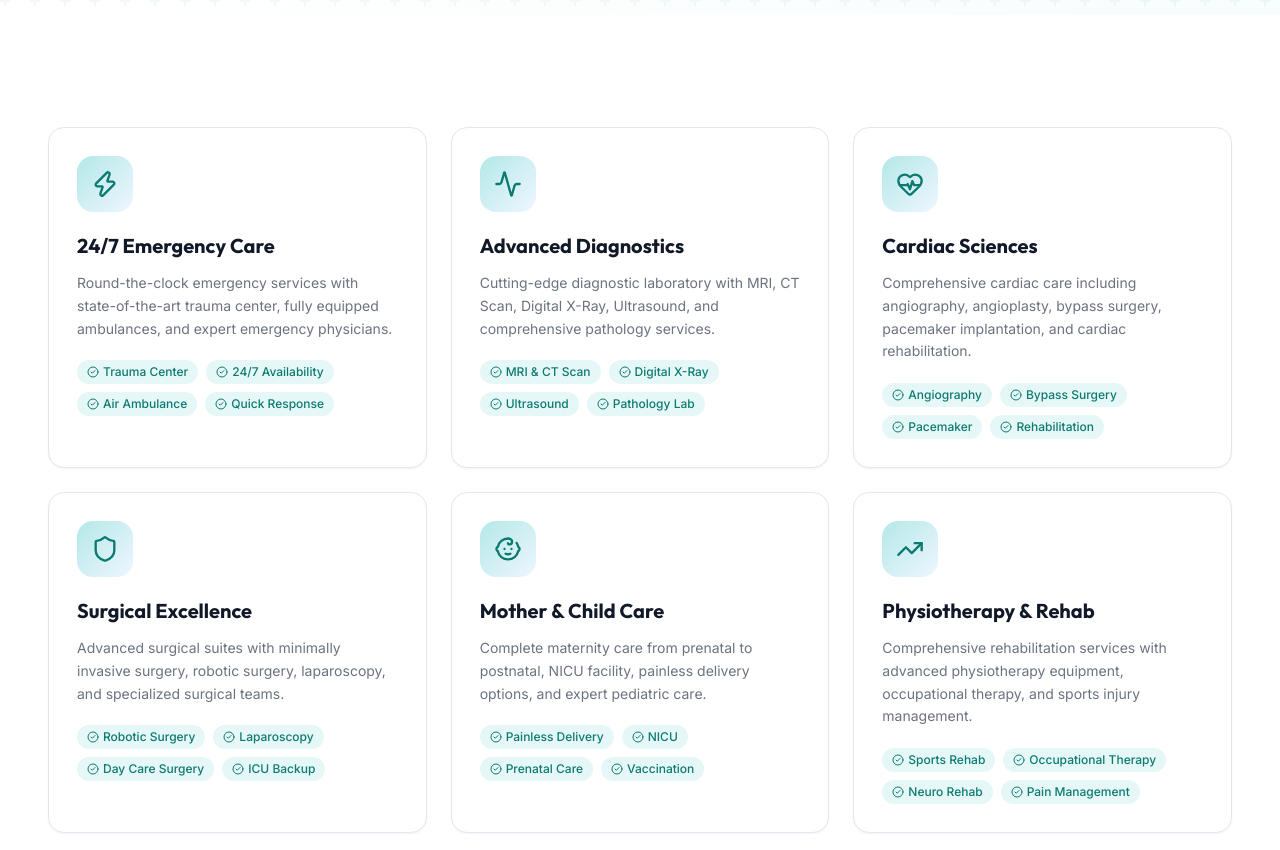
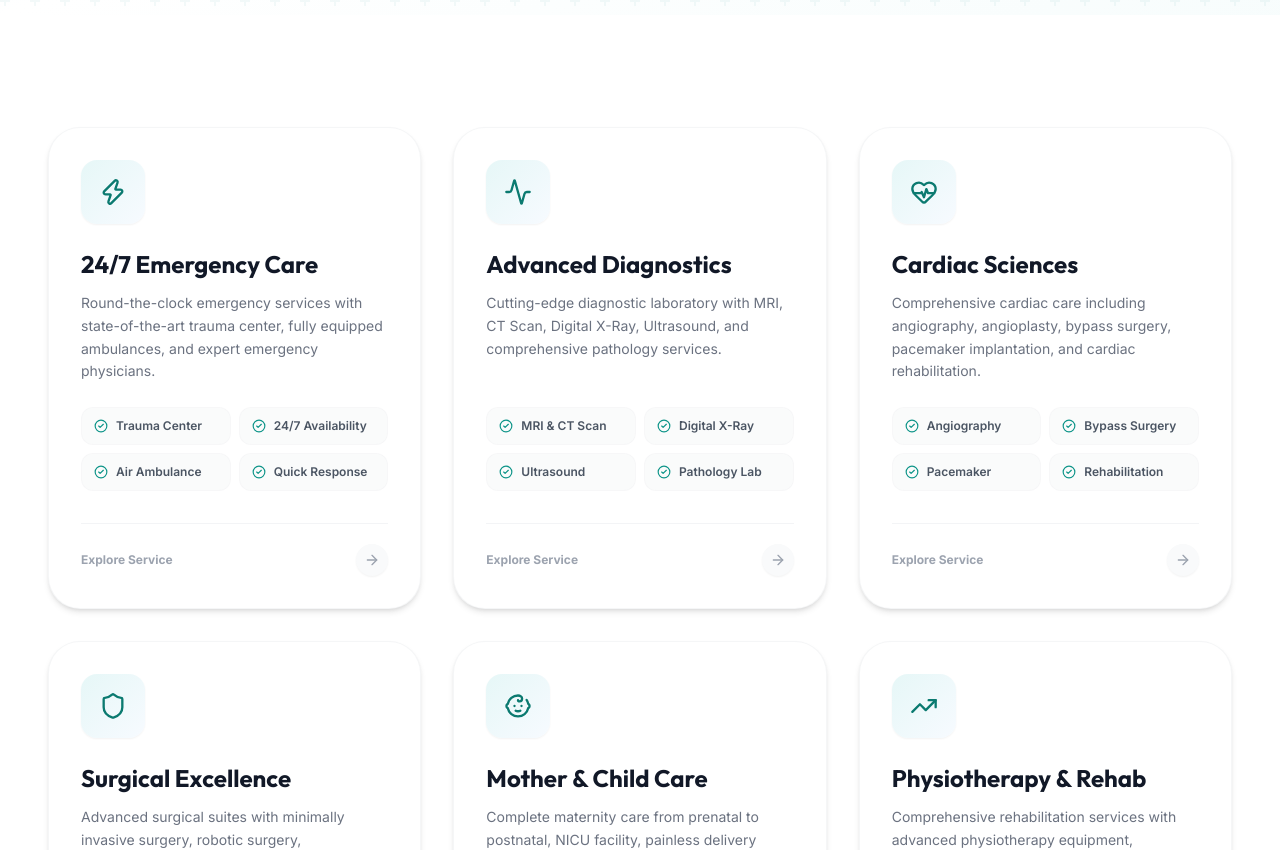
Before and after one commit to prathameshgiri/HospitalWebsite, a React (Vite) app: page /services in a window 1280 px wide. Shown: the part 540-1390 px from the top of the page. Built offline with nearby package versions, Linux system fonts and the light colour scheme.

Commit message:
style: redesign Comprehensive Healthcare Services cards to premium mobile-responsive layout

```diff
--- a/src/pages/public/HomePage.jsx
+++ b/src/pages/public/HomePage.jsx
@@ -214,30 +214,55 @@ function ServicesSection() {
           </p>
         </div>
 
-        <div className="grid md:grid-cols-2 lg:grid-cols-3 gap-6">
+        <div className="grid md:grid-cols-2 lg:grid-cols-3 gap-6 lg:gap-8">
           {SERVICES.map((service, i) => {
             const IconComp = serviceIcons[service.icon] || Stethoscope;
             return (
               <Card
                 key={service.id}
-                className={`card-hover group overflow-hidden ${
+                className={`group overflow-hidden border border-gray-100/80 bg-white hover:shadow-[0_20px_50px_rgba(13,148,136,0.12)] hover:-translate-y-2 rounded-[2rem] transition-all duration-500 relative flex flex-col h-full ${
                   isVisible ? "animate-slide-up opacity-0" : "opacity-0"
                 }`}
                 style={{ animationDelay: `${i * 100}ms` }}
               >
-                <CardContent className="p-7">
-                  <div className="w-14 h-14 rounded-2xl bg-gradient-to-br from-medical-100 to-medical-50 flex items-center justify-center mb-5 group-hover:scale-110 group-hover:from-medical-500 group-hover:to-medical-600 transition-all duration-300">
-                    <IconComp className="w-7 h-7 text-medical-600 group-hover:text-white transition-colors duration-300" />
+                {/* Ambient Glow Backdrop */}
+                <div className="absolute -right-10 -bottom-10 w-40 h-40 bg-gradient-to-br from-medical-500/10 to-ocean-500/10 rounded-full blur-3xl opacity-0 group-hover:opacity-100 transition-all duration-700 pointer-events-none group-hover:scale-125"></div>
+
+                <CardContent className="p-6 sm:p-8 flex flex-col h-full justify-between relative z-10">
+                  <div>
+                    {/* Floating Icon Container */}
+                    <div className="w-16 h-16 rounded-2xl bg-gradient-to-br from-medical-50 to-ocean-50/50 flex items-center justify-center mb-6 group-hover:scale-110 group-hover:from-medical-500 group-hover:to-ocean-500 transition-all duration-500 shadow-sm group-hover:shadow-lg group-hover:shadow-medical-500/25 relative overflow-hidden">
+                      <div className="absolute inset-0 bg-white opacity-0 group-hover:opacity-10 transition-opacity duration-300"></div>
+                      <IconComp className="w-7 h-7 text-medical-600 group-hover:text-white transition-colors duration-500 relative z-10" />
+                    </div>
+
+                    <h3 className="text-xl md:text-2xl font-bold font-display text-gray-900 group-hover:text-medical-600 transition-colors duration-300 mb-3">
+                      {service.title}
+                    </h3>
+
+                    <p className="text-gray-500 text-sm leading-relaxed mb-6">
+                      {service.description}
+                    </p>
                   </div>
-                  <h3 className="text-xl font-bold font-display text-gray-900 mb-3">{service.title}</h3>
-                  <p className="text-gray-500 text-sm leading-relaxed mb-5">{service.description}</p>
-                  <div className="flex flex-wrap gap-2">
-                    {service.features.map((feat) => (
-                      <span key={feat} className="inline-flex items-center gap-1 text-xs font-medium text-medical-600 bg-medical-50 px-2.5 py-1 rounded-lg">
-                        <CheckCircle2 className="w-3 h-3" />
-                        {feat}
-                      </span>
-                    ))}
+
+                  <div>
+                    {/* Features Grid */}
+                    <div className="grid grid-cols-2 gap-2 mt-auto">
+                      {service.features.map((feat) => (
+                        <div key={feat} className="flex items-center gap-2 text-xs font-semibold text-gray-600 bg-gray-50/80 hover:bg-medical-50/80 hover:text-medical-700 px-3 py-2.5 rounded-xl transition-all duration-300 border border-gray-100/50 hover:border-medical-100/50">
+                          <CheckCircle2 className="w-3.5 h-3.5 text-medical-500 shrink-0" />
+                          <span className="truncate">{feat}</span>
+                        </div>
+                      ))}
+                    </div>
+
+                    {/* Explore Link */}
+                    <div className="mt-8 pt-5 border-t border-gray-100 flex items-center justify-between">
+                      <span className="text-xs font-bold text-gray-400 group-hover:text-medical-600 transition-colors duration-300">Explore Service</span>
+                      <div className="w-8 h-8 rounded-full bg-gray-50 group-hover:bg-medical-50 text-gray-400 group-hover:text-medical-600 flex items-center justify-center transition-all duration-300 transform group-hover:translate-x-1 shadow-sm">
+                        <ArrowRight className="w-4 h-4" />
+                      </div>
+                    </div>
                   </div>
                 </CardContent>
               </Card>
--- a/src/pages/public/ServicesPage.jsx
+++ b/src/pages/public/ServicesPage.jsx
@@ -96,28 +96,78 @@ export default function ServicesPage() {
       {/* Services Grid */}
       <section className="section-padding bg-white">
         <div className="container mx-auto px-4 md:px-6">
-          <div className="grid md:grid-cols-2 lg:grid-cols-3 gap-6">
+          <div className="grid md:grid-cols-2 lg:grid-cols-3 gap-6 lg:gap-8">
             {allServices.map((service, i) => {
               const IconComp = iconMap[service.icon] || Stethoscope;
+              const isSelected = selectedService === service.id;
               return (
                 <Card
                   key={service.id}
-                  className="card-hover group overflow-hidden cursor-pointer"
-                  onClick={() => setSelectedService(selectedService === service.id ? null : service.id)}
+                  className={`group overflow-hidden bg-white hover:shadow-[0_20px_50px_rgba(13,148,136,0.12)] hover:-translate-y-2 rounded-[2rem] transition-all duration-500 relative flex flex-col h-full cursor-pointer ${
+                    isSelected
+                      ? "ring-2 ring-medical-500 border-transparent shadow-[0_20px_50px_rgba(13,148,136,0.15)] -translate-y-2"
+                      : "border border-gray-100/80 shadow-md"
+                  }`}
+                  onClick={() => setSelectedService(isSelected ? null : service.id)}
                 >
-                  <CardContent className="p-7">
-                    <div className="w-14 h-14 rounded-2xl bg-gradient-to-br from-medical-100 to-ocean-50 flex items-center justify-center mb-5 group-hover:scale-110 group-hover:from-medical-500 group-hover:to-ocean-500 transition-all duration-300">
-                      <IconComp className="w-7 h-7 text-medical-600 group-hover:text-white transition-colors duration-300" />
+                  {/* Ambient Glow Backdrop */}
+                  <div className={`absolute -right-10 -bottom-10 w-40 h-40 bg-gradient-to-br from-medical-500/10 to-ocean-500/10 rounded-full blur-3xl opacity-0 group-hover:opacity-100 transition-all duration-700 pointer-events-none group-hover:scale-125 ${
+                    isSelected ? "opacity-100 scale-125" : ""
+                  }`}></div>
+
+                  <CardContent className="p-6 sm:p-8 flex flex-col h-full justify-between relative z-10">
+                    <div>
+                      {/* Floating Icon Container */}
+                      <div className={`w-16 h-16 rounded-2xl flex items-center justify-center mb-6 transition-all duration-500 shadow-sm relative overflow-hidden ${
+                        isSelected
+                          ? "bg-gradient-to-br from-medical-500 to-ocean-500 text-white scale-110 shadow-lg shadow-medical-500/25"
+                          : "bg-gradient-to-br from-medical-50 to-ocean-50/50 text-medical-600 group-hover:scale-110 group-hover:from-medical-500 group-hover:to-ocean-500 group-hover:text-white group-hover:shadow-lg group-hover:shadow-medical-500/25"
+                      }`}>
+                        <div className="absolute inset-0 bg-white opacity-0 group-hover:opacity-10 transition-opacity duration-300"></div>
+                        <IconComp className="w-7 h-7 transition-colors duration-500 relative z-10" />
+                      </div>
+
+                      <h3 className={`text-xl md:text-2xl font-bold font-display transition-colors duration-300 mb-3 ${
+                        isSelected ? "text-medical-600" : "text-gray-900 group-hover:text-medical-600"
+                      }`}>
+                        {service.title}
+                      </h3>
+
+                      <p className="text-gray-500 text-sm leading-relaxed mb-6">
+                        {service.description}
+                      </p>
                     </div>
-                    <h3 className="text-xl font-bold font-display text-gray-900 mb-3">{service.title}</h3>
-                    <p className="text-gray-500 text-sm leading-relaxed mb-5">{service.description}</p>
-                    <div className="flex flex-wrap gap-2">
-                      {service.features.map((feat) => (
-                        <span key={feat} className="inline-flex items-center gap-1 text-xs font-medium text-medical-600 bg-medical-50 px-2.5 py-1 rounded-lg">
-                          <CheckCircle2 className="w-3 h-3" />
-                          {feat}
+
+                    <div>
+                      {/* Features Grid */}
+                      <div className="grid grid-cols-2 gap-2 mt-auto">
+                        {service.features.map((feat) => (
+                          <div key={feat} className={`flex items-center gap-2 text-xs font-semibold px-3 py-2.5 rounded-xl transition-all duration-300 border border-gray-100/50 ${
+                            isSelected
+                              ? "bg-medical-50 text-medical-700 border-medical-100/50"
+                              : "text-gray-600 bg-gray-50/80 hover:bg-medical-50/80 hover:text-medical-700 hover:border-medical-100/50"
+                          }`}>
+                            <CheckCircle2 className={`w-3.5 h-3.5 shrink-0 ${isSelected ? "text-medical-600" : "text-medical-500"}`} />
+                            <span className="truncate">{feat}</span>
+                          </div>
+                        ))}
+                      </div>
+
+                      {/* Explore Link */}
+                      <div className="mt-8 pt-5 border-t border-gray-100 flex items-center justify-between">
+                        <span className={`text-xs font-bold transition-colors duration-300 ${
+                          isSelected ? "text-medical-600" : "text-gray-400 group-hover:text-medical-600"
+                        }`}>
+                          {isSelected ? "Active Service" : "Explore Service"}
                         </span>
-                      ))}
+                        <div className={`w-8 h-8 rounded-full flex items-center justify-center transition-all duration-300 transform shadow-sm ${
+                          isSelected
+                            ? "bg-medical-50 text-medical-600 rotate-90"
+                            : "bg-gray-50 group-hover:bg-medical-50 text-gray-400 group-hover:text-medical-600 group-hover:translate-x-1"
+                        }`}>
+                          <ArrowRight className="w-4 h-4" />
+                        </div>
+                      </div>
                     </div>
                   </CardContent>
                 </Card>
```
